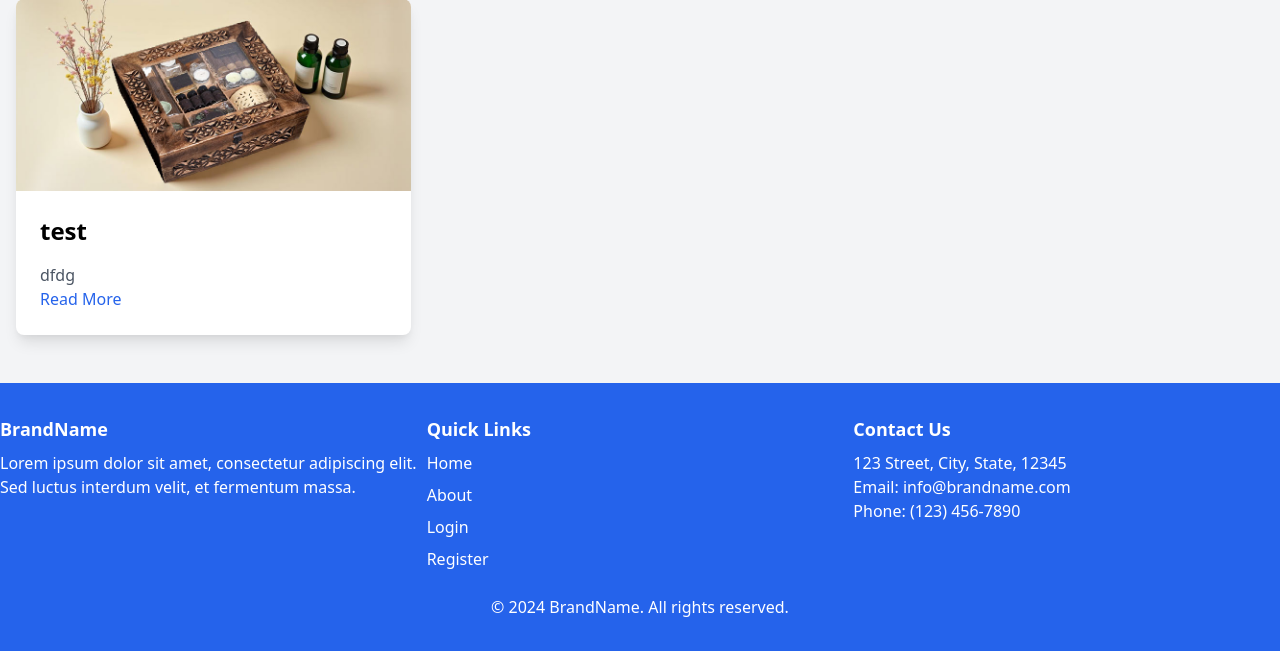
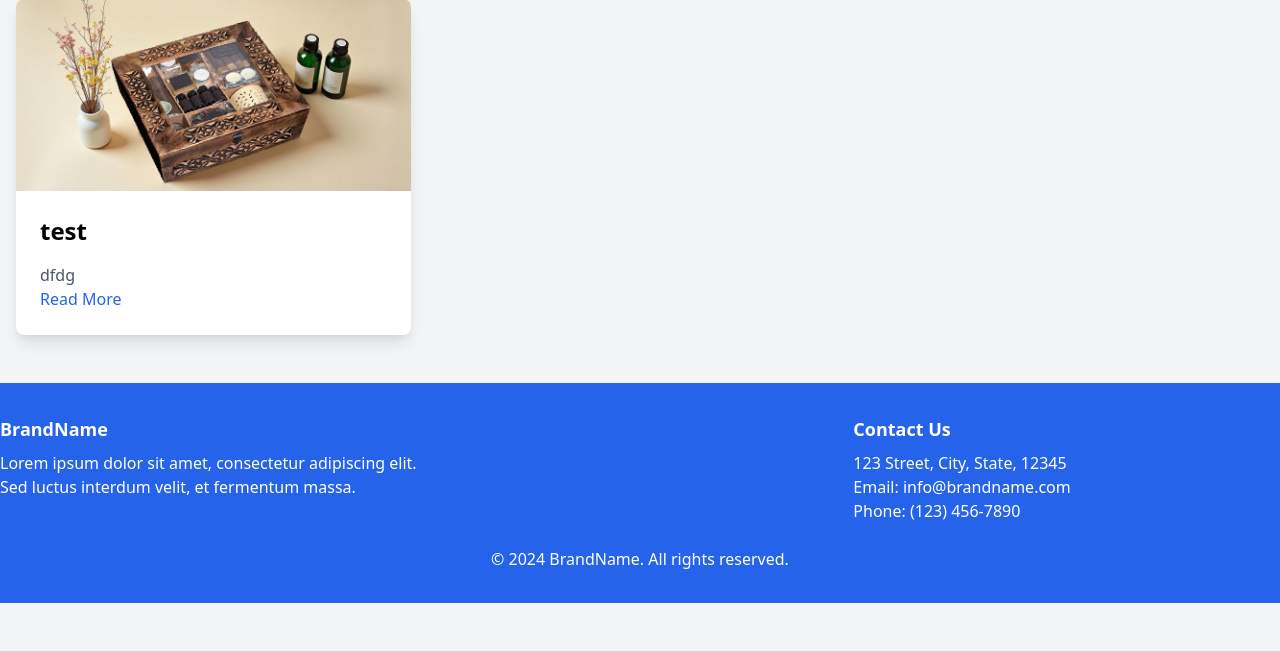
Before and after one commit to Unixxxxxx/login, a Django app: page /blog/ in a window 1280 px wide. Shown: the part 625-1276 px from the top of the page. After the commit the page ends 1228 px from the top, so only its background shows below. Run offline with Django 4.2, Linux system fonts and the light colour scheme; data comes from the database, SQL or seed files in the repository; both versions use the stored data as it was after the commit.

Commit message:
base.html Change

```diff
--- a/Templates/base.html
+++ b/Templates/base.html
@@ -51,7 +51,7 @@
             <h5 class="font-bold text-lg">BrandName</h5>
             <p class="mt-2">Lorem ipsum dolor sit amet, consectetur adipiscing elit. Sed luctus interdum velit, et fermentum massa.</p>
         </div>
-        <div class="w-full md:w-1/3 mb-6 md:mb-0">
+        <!-- <div class="w-full md:w-1/3 mb-6 md:mb-0">
             <h5 class="font-bold text-lg">Quick Links</h5>
             <ul class="mt-2 space-y-2">
                 <li><a href="home" class="hover:underline">Home</a></li>
@@ -59,7 +59,7 @@
                 <li><a href="login" class="hover:underline">Login</a></li>
                 <li><a href="register" class="hover:underline">Register</a></li>
             </ul>
-        </div>
+        </div> -->
         <div class="w-full md:w-1/3">
             <h5 class="font-bold text-lg">Contact Us</h5>
             <p class="mt-2">123 Street, City, State, 12345</p>
```
Also changed, not shown: db.sqlite3.
